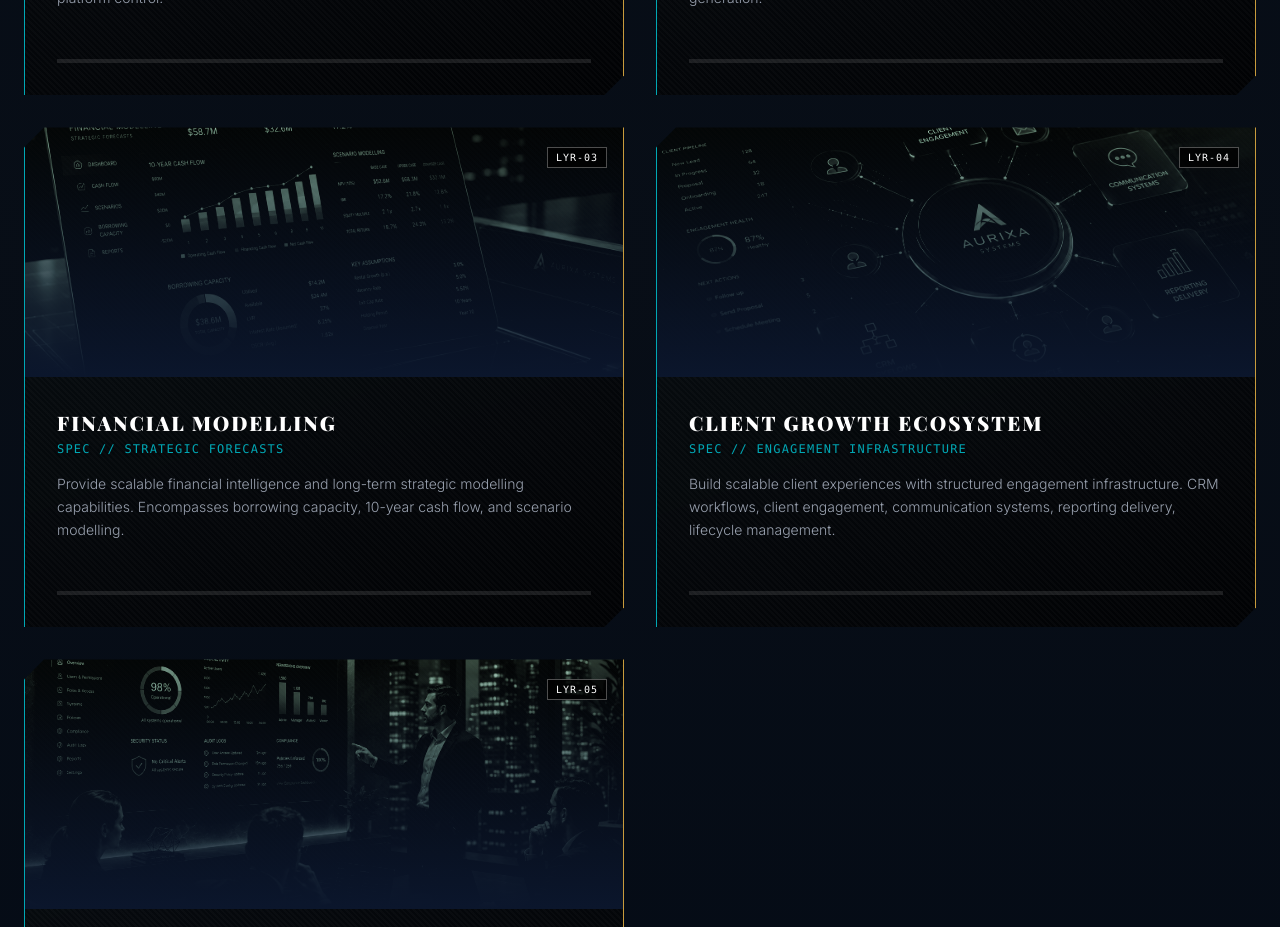
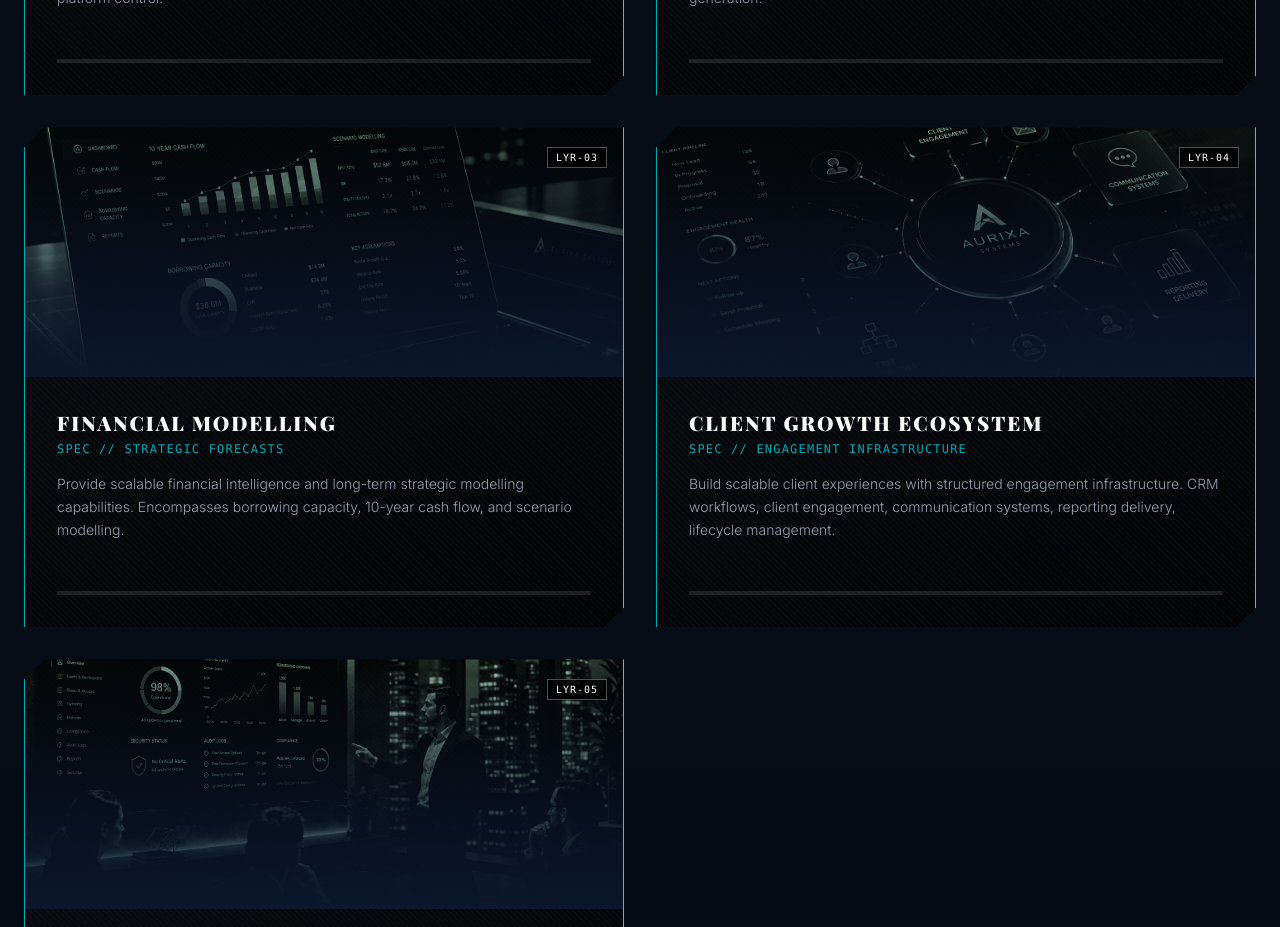
Before and after one commit to lavan96/aurixa-systems, a React (Vite) app: page / in a window 1280 px wide. Shown: the part 2060-2987 px from the top of the page. Built offline with nearby package versions, Linux system fonts and the light colour scheme; a web font is replaced by a local one.

Commit message:
Fix infrastructure card image fitting

```diff
--- a/src/pages/Home.tsx
+++ b/src/pages/Home.tsx
@@ -148,7 +148,7 @@ export default function Home() {
                   <div className="absolute inset-0 bg-[#00A8B5] mix-blend-color z-10 opacity-30 group-hover:opacity-10 transition-opacity" />
                   <div className="absolute inset-0 bg-[#C89B3C] mix-blend-color z-10 opacity-20 group-hover:opacity-50 transition-opacity" />
                   <div className="absolute inset-0 bg-gradient-to-t from-[#0B162C] to-transparent z-20" />
-                  <img src={unit.img} alt={unit.name} className={`w-full h-full object-cover ${unit.id === "LYR-03" ? "object-[center_42%]" : unit.id === "LYR-05" ? "object-[center_center]" : ""} filter ${unit.id === "LYR-01" ? "brightness-[1.35] contrast-[1.15] saturate-[1.15] opacity-90 group-hover:brightness-[1.45] group-hover:contrast-[1.2] group-hover:saturate-[1.2]" : "grayscale contrast-125 opacity-70"} group-hover:scale-110 group-hover:opacity-100 transition-all duration-700`} referrerPolicy="no-referrer" />
+                  <img src={unit.img} alt={unit.name} className={`block w-full h-full object-cover object-center filter ${unit.id === "LYR-01" ? "brightness-[1.35] contrast-[1.15] saturate-[1.15] opacity-90 group-hover:brightness-[1.45] group-hover:contrast-[1.2] group-hover:saturate-[1.2]" : "grayscale contrast-125 opacity-70"} group-hover:scale-110 group-hover:opacity-100 transition-all duration-700`} referrerPolicy="no-referrer" />
                   <div className="absolute top-4 right-4 z-30">
                     <span className="px-2 py-1 bg-[#000]/80 border border-white/30 text-white text-[10px] font-mono tracking-widest">{unit.id}</span>
                   </div>
```
